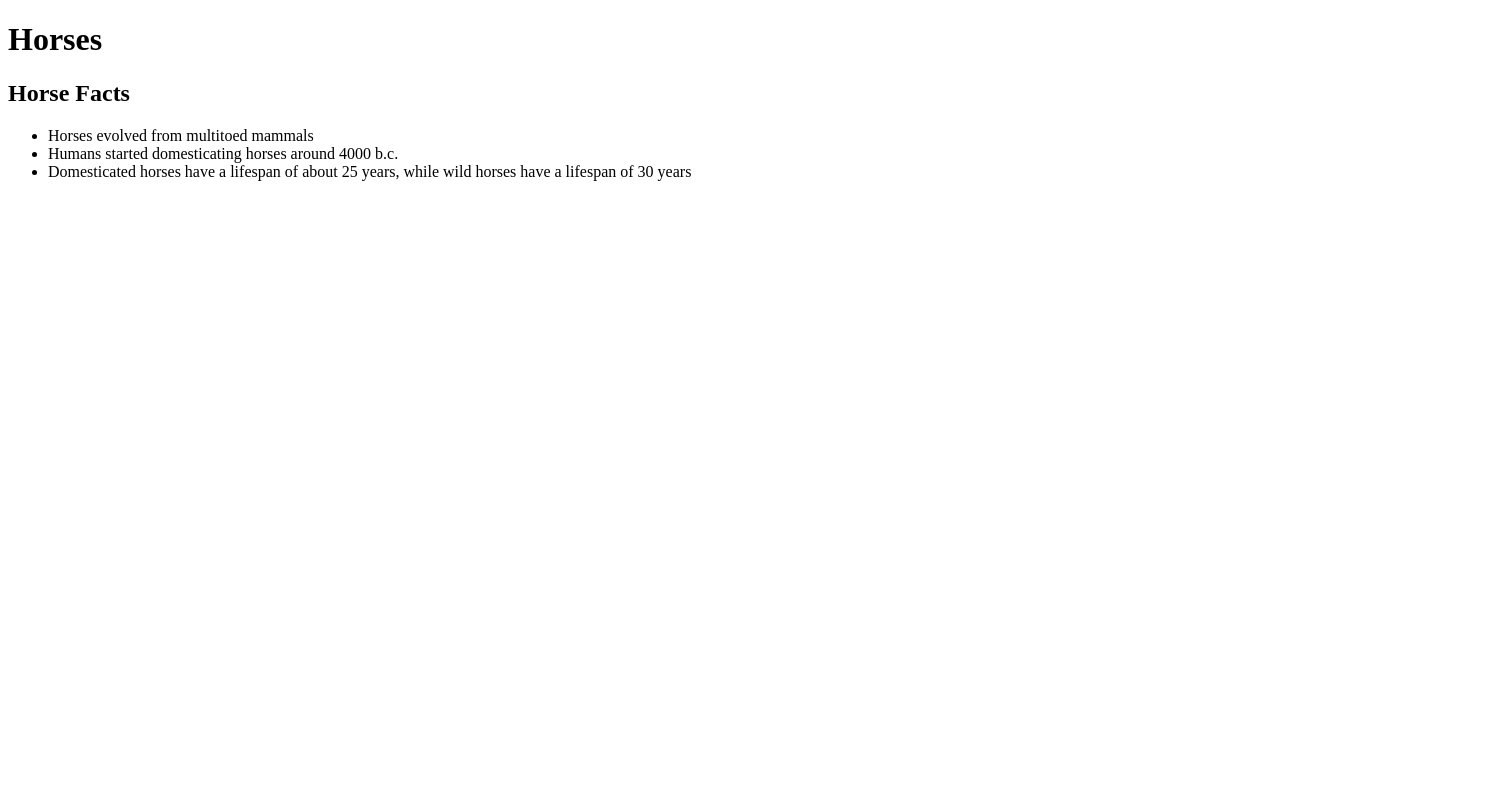
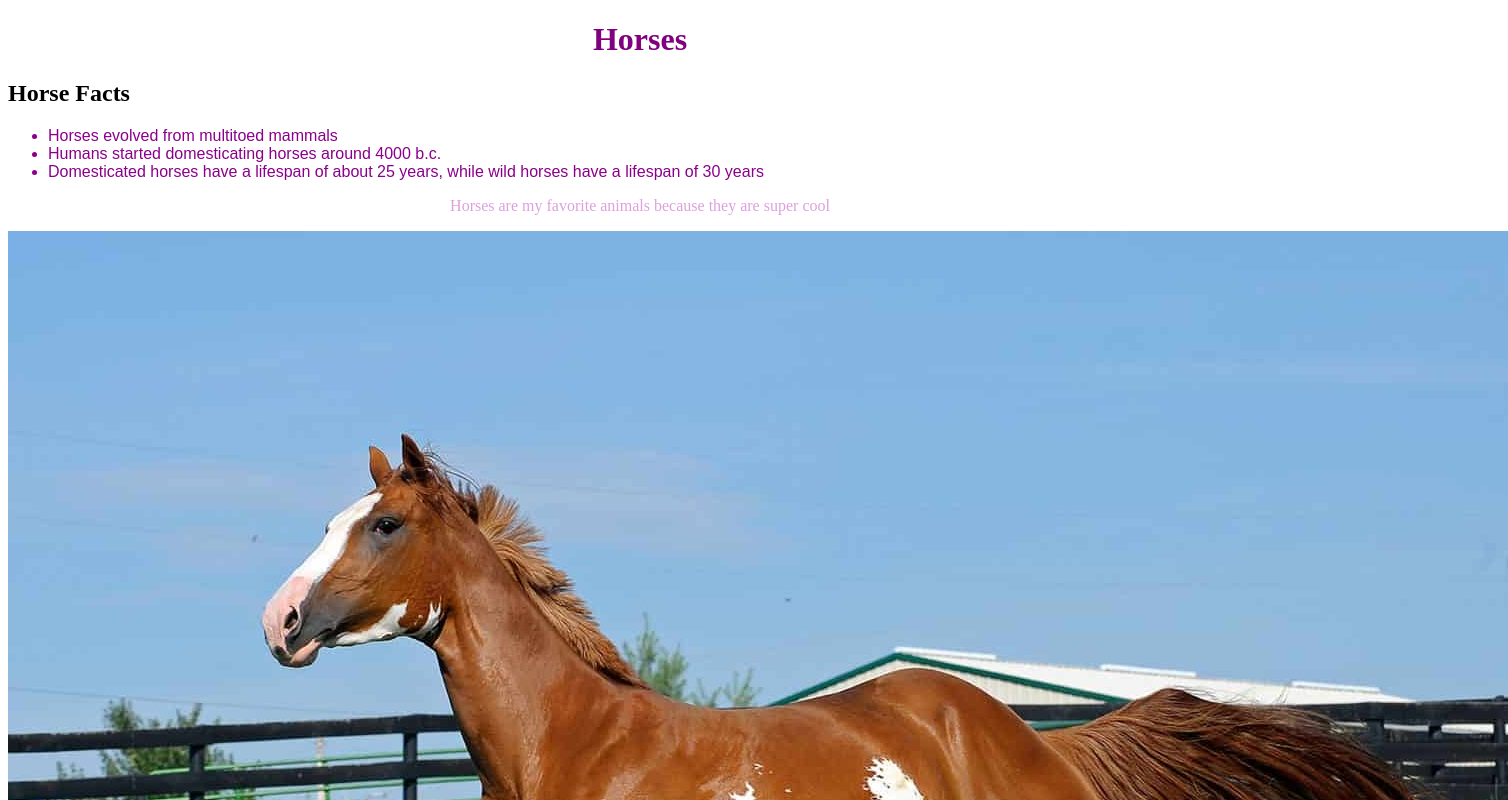
Before and after one commit to kenzieack/My-Personal-Website, a plain HTML site: page index.html in a window 1280 px wide. Shown: the top 800 px of the page, 1508 px wide, since content can reach past the window. Drawn offline with Linux system fonts and the light colour scheme.

Commit message:
my commit

```diff
--- a/index.html
+++ b/index.html
@@ -5,15 +5,17 @@
     <meta name="viewport" content="width=device-width, initial-scale=1.0">
     <meta http-equiv="X-UA-Compatible" content="ie=edge">
     <title>My Favorite Animal</title>
+    <link rel="stylesheet" type="text/css" href="style.css"></link>
 </head>
-
 <body>
         <h1>Horses</h1>
         <h2>Horse Facts</H2>
-            <ul>
+            <ul class="list">
                 <li>Horses evolved from multitoed mammals</li>
                 <li>Humans started domesticating horses around 4000 b.c.</li>
                 <li>Domesticated horses have a lifespan of about 25 years, while wild horses have a lifespan of 30 years </li>
             </ul>
+            <p>Horses are my favorite animals because they are super cool</p>
+            <img id="horse" src="horse.jpg" alt="photo of horse"></img>
 </body>
 </html>
--- /dev/null
+++ b/style.css
@@ -0,0 +1,25 @@
+.body {
+    background-color: aqua;
+}
+
+* {
+	box-sizing: border-box;
+}
+
+h1 {
+    text-align: center;
+    color: purple;
+    size: 40px;
+}
+
+.list {
+    text-align: left;
+    color: darkmagenta;
+    font-family: Arial, Helvetica, sans-serif;
+    size: 24px;
+}
+
+p {
+    text-align: center;
+    color: plum;
+}
```
Also changed, not shown: horse.jpg (added).
